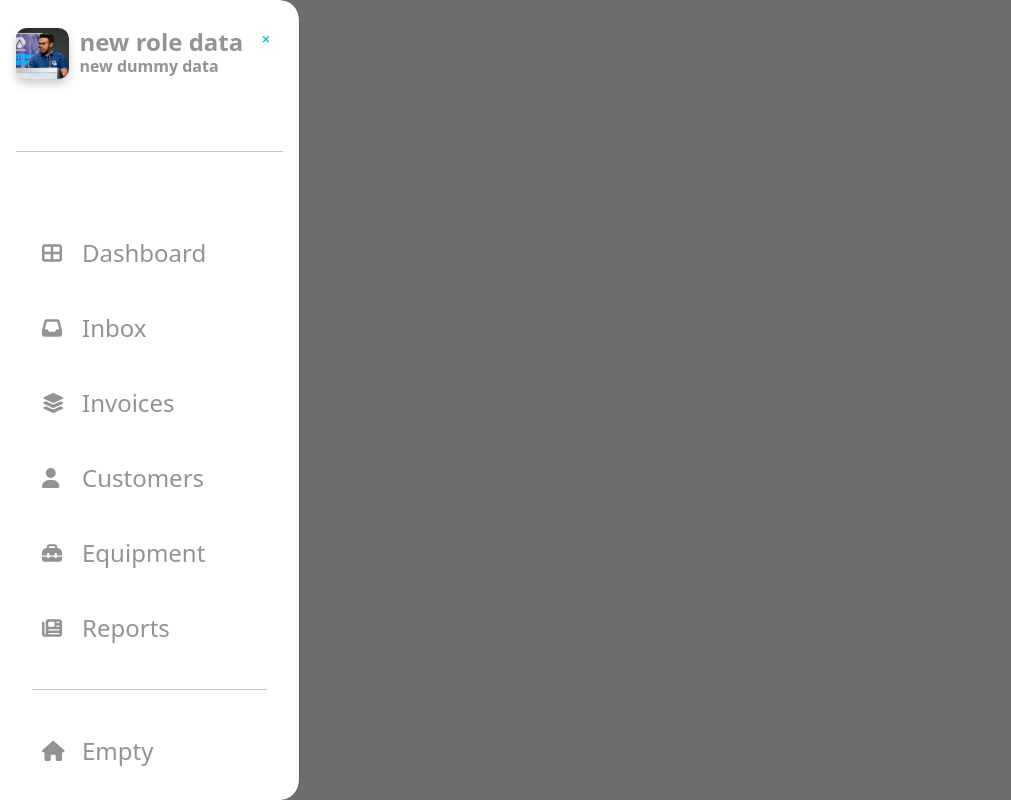
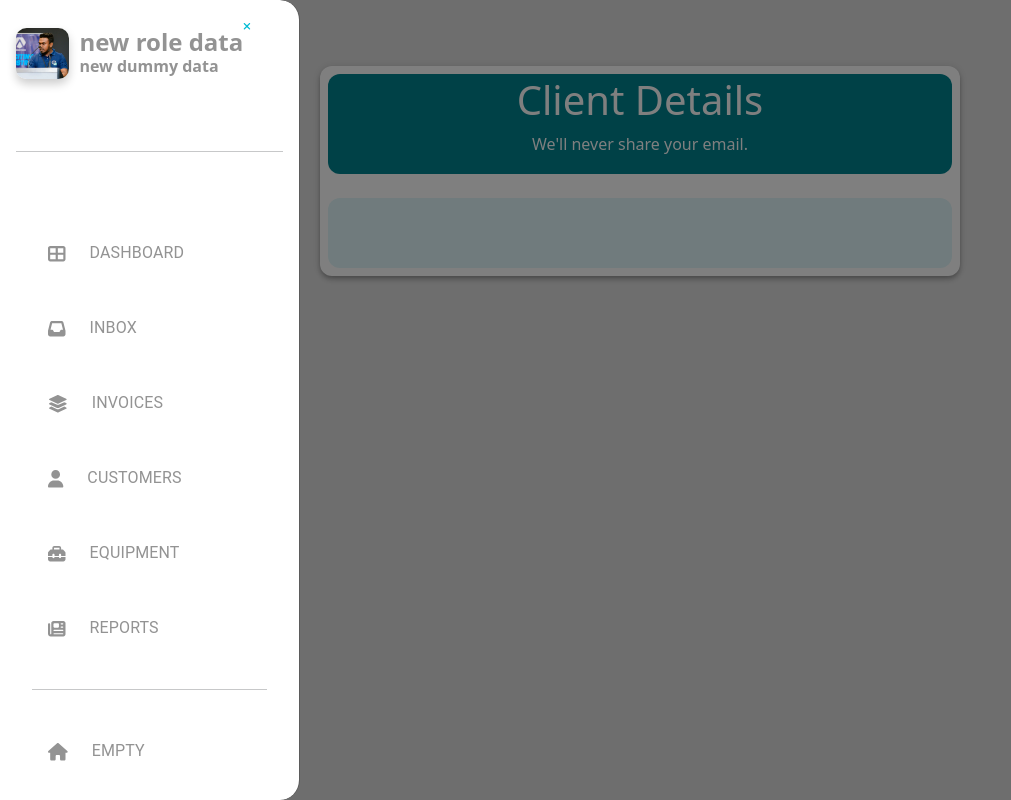
Before and after one commit to lazyScriptor/sysdevproject, a React (Vite) app in the folder Software development project/SDP/frontend/frontend/: page /Inbox in a window 1280 px wide. Both pictures are taken after a click on the button 22 px from the left and 25 px from the top of the page. Shown: the whole page, without its empty margins (0-1011 px from the left). Built offline with nearby package versions, Linux system fonts and the light colour scheme.

Commit message:
no errors state

```diff
--- a/Software development project/SDP/frontend/frontend/src/components/Buttons/DashboardButtons.jsx
+++ b/Software development project/SDP/frontend/frontend/src/components/Buttons/DashboardButtons.jsx
@@ -3,6 +3,7 @@ import "./dashboardButtons.css";
 import { FontAwesomeIcon } from "@fortawesome/react-fontawesome";
 import { useNavigate } from "react-router-dom";
 import { faArrowRight } from "@fortawesome/free-solid-svg-icons";
+import { Button, Typography } from "@mui/material";
 
 function DashboardCategoryBtn({ name, icon, destination }) {
   const navigate = useNavigate();
@@ -15,20 +16,34 @@ function DashboardCategoryBtn({ name, icon, destination }) {
   };
 
   return (
-    <button className="category-button" onClick={handleClick} >
+    <Button
+
+      className="category-button"
+      onClick={handleClick}
+      sx={{
+        pl:2,
+        display: "flex",
+        justifyContent: "start",
+        alignContent: "start",
+        backgroundColor: "white",
+        "&:hover": {
+          backgroundColor: (theme) => theme.palette.primary[500] + "!important",
+          "& .MuiTypography-subtitle1": {
+            color: "white",
+          },
+        },
+      }}
+    >
       <FontAwesomeIcon
         className="fa-icon"
         icon={icon}
         size="lg"
         style={{ color: "#939393" }}
       />
-      <span className="category-text">{name}</span>
-      <FontAwesomeIcon
-        className="attachment"
-        icon={faArrowRight}
-        style={{ color: "#ff6a00" }}
-      />
-    </button>
+      <Typography variant="subtitle1" ml={3}>
+        {name}
+      </Typography>
+    </Button>
   );
 }
 
--- /dev/null
+++ b/Software development project/SDP/frontend/frontend/src/components/Pages/BackgroundStyle.jsx
@@ -0,0 +1,97 @@
+import React from "react";
+import { Box, Paper } from "@mui/material";
+import "../Stylings/rootstyles.css";
+
+
+function NewCustomerForm() {
+  return (
+    <>
+      <Box
+        sx={{
+          display: "flex",
+          width: "100%",
+          height: "auto",
+          justifyContent: "center",
+          alignItems: "start",
+        }}
+      >
+        <Paper
+          elevation={4}
+          sx={{
+            width: "50%",
+            p: 1,
+            mb: 2,
+            mt: 2,
+            borderRadius: 3,
+            gap: "20px",
+            minWidth: "500px",
+            backgroundColor: (theme) => theme.palette.primary,
+          }}
+        >
+          <Box
+            sx={{
+              height: "100px",
+              display: "flex",
+              alignItems: "center",
+              justifyContent: "center",
+              flexDirection: "column",
+              backgroundColor: (theme) => theme.palette.primary[800],
+              color: "white",
+              borderRadius: 3,
+              mb: 3,
+            }}
+          >
+            <h1>Client Details</h1>
+            <p>We'll never share your email.</p>
+          </Box>
+
+          <Box
+            sx={{
+              height: "70px",
+              borderRadius: 3,
+              backgroundColor: (theme) => theme.palette.primary[50],
+              display: "flex",
+              justifyContent: "center",
+              alignItems: "center",
+            }}
+          >
+            <Box
+              sx={{
+                height: "50px",
+                width: "30%",
+                borderRadius: 3,
+                display: "flex",
+                alignItems: "center",
+                justifyContent: "center",
+                pl: 2,
+              }}
+            ></Box>
+            <Box
+              sx={{
+                height: "50px",
+                width: "30%",
+                borderRadius: 3,
+                display: "flex",
+                alignItems: "center",
+                justifyContent: "center",
+                pl: 2,
+              }}
+            ></Box>
+            <Box
+              sx={{
+                height: "50px",
+                width: "40%",
+                borderRadius: 3,
+                display: "flex",
+                alignItems: "center",
+                justifyContent: "center",
+              }}
+            ></Box>
+          </Box>
+        </Paper>
+      </Box>
+    </>
+  );
+}
+
+export default NewCustomerForm;
--- a/Software development project/SDP/frontend/frontend/src/components/Pages/Inbox.jsx
+++ b/Software development project/SDP/frontend/frontend/src/components/Pages/Inbox.jsx
@@ -1,11 +1,11 @@
 import React from 'react'
-import Sidebar from './Sidebar.jsx'
+import BackgroundStyle from './BackgroundStyle.jsx'
 
 function Inbox() {
   return (
     <div>
 
-      <h1>inbox</h1>
+      <BackgroundStyle/>
     </div>
   )
 }
--- a/Software development project/SDP/frontend/frontend/src/components/Pages/NewCustomerForm.jsx
+++ b/Software development project/SDP/frontend/frontend/src/components/Pages/NewCustomerForm.jsx
@@ -33,6 +33,9 @@ function NewCustomerForm() {
   const [lname, setLname] = useState("");
   const [address1, setAddress1] = useState("");
   const [address2, setAddress2] = useState("");
+
+  //variable to toogle inputs
+  const [toogle, setToogle] = useState(true);
 
   //Snackbar content
   const [messageContent, SetMessageContent] = useState();
@@ -81,11 +84,43 @@ function NewCustomerForm() {
   };
   //Searchbar functions over
 
+  const handleToogleStatus = () => {
+    setToogle(!toogle);
+  };
+  const handleSaveDetails = async () => {
+    try {
+      const response = await axios.post(
+        "http://localhost:8085/updateCustomerDetails",
+        {
+          id,
+          nic,
+          phoneNumber,
+          fname,
+          lname,
+          address1,
+          address2,
+        }
+      );
+      console.log("Details saved successfully:", response.data);
+
+      setToogle(true);
+    } catch (error) {
+      console.error("Error saving details:", error);
+    }
+  };
+  const handleDeleteCustomer = async (id) => {
+    try {
+      await axios.delete(`http://localhost:8085/deleteCustomers/${id}`);
+      console.log(id)
+      console.log("Details deleted successfully:");
+    } catch (error) {
+      console.error("Error deleting details:", error);
+    }
+  };
   const handleSearchnic = () => {
     try {
       const selectedUserData = data.find((user) => user.nic == newNic);
       if (selectedUserData) {
-
         setId(selectedUserData.cus_id);
         setNic(selectedUserData.nic);
         setPhoneNumber(selectedUserData.cus_phone_number);
@@ -114,7 +149,6 @@ function NewCustomerForm() {
     try {
       const selectedUserData = data.find((user) => user.cus_id == newId);
       if (selectedUserData) {
-
         setId(selectedUserData.cus_id);
         setNic(selectedUserData.nic);
         setPhoneNumber(selectedUserData.cus_phone_number);
@@ -145,7 +179,6 @@ function NewCustomerForm() {
         (user) => user.cus_phone_number == newPno
       );
       if (selectedUserData) {
-
         setId(selectedUserData.cus_id);
         setNic(selectedUserData.nic);
         setPhoneNumber(selectedUserData.cus_phone_number);
@@ -201,10 +234,10 @@ function NewCustomerForm() {
               alignItems: "center",
               justifyContent: "center",
               flexDirection: "column",
-              backgroundColor: (theme) => theme.palette.primary[50],
+              backgroundColor: (theme) => theme.palette.primary[800],
               color: "white",
               borderRadius: 3,
-              mb:3,
+              mb: 3,
             }}
           >
             <h1>Client Details</h1>
@@ -418,66 +451,80 @@ function NewCustomerForm() {
             >
               <Box className="dey">
                 <TextField
+                  disabled={toogle}
                   id="standard-basic"
                   variant="standard"
                   size="small"
                   sx={{ width: "80px" }}
                   value={id}
+                  onChange={(e) => setId(e.target.value)}
                 />
               </Box>
 
               <Box className="dey">
                 <TextField
+                  disabled={toogle}
                   id="standard-basic"
                   variant="standard"
                   size="small"
                   sx={{ color: "red" }}
                   value={fname}
+                  onChange={(e) => setFname(e.target.value)}
                 />
               </Box>
               <Box className="dey">
                 <TextField
+                  disabled={toogle}
                   id="standard-basic"
                   variant="standard"
                   size="small"
                   sx={{ color: "red" }}
                   value={lname}
+                  onChange={(e) => setLname(e.target.value)}
                 />
               </Box>
               <Box className="dey">
                 <TextField
+                  disabled={toogle}
                   id="standard-basic"
                   variant="standard"
                   size="small"
                   sx={{ color: "red" }}
                   value={nic}
+                  onChange={(e) => setNic(e.target.value)}
                 />
               </Box>
               <Box className="dey">
                 <TextField
+                  disabled={toogle}
                   id="standard-basic"
                   variant="standard"
                   size="small"
                   sx={{ color: "red" }}
                   value={phoneNumber}
+                  onChange={(e) => setPhoneNumber(e.target.value)}
                 />
               </Box>
               <Box className="dey">
                 <TextField
+                  disabled={toogle}
                   id="standard-basic"
                   variant="standard"
                   size="small"
                   sx={{ color: "red" }}
                   value={address1}
+                  onChange={(e) => setAddress1(e.target.value)}
                 />
               </Box>
               <Box className="dey">
                 <TextField
+                  disabled={toogle}
                   id="standard-basic"
                   variant="standard"
                   size="small"
                   sx={{ color: "red" }}
                   value={address2}
+                  onChange={(e) => setAddress2(e.target.value)}
                 />
               </Box>
 
@@ -526,6 +573,21 @@ function NewCustomerForm() {
               */}
             </FormControl>
           </Box>
+          <Button sx={{ mt: 2 }} onClick={handleToogleStatus}>
+            Edit
+          </Button>
+          <Button sx={{ mt: 2, ml: 1 }} onClick={handleSaveDetails}>
+            Save
+          </Button>
+          <Button
+            color="error"
+            sx={{ mt: 2, ml: 2 }}
+            //methana id nathuwa newID use kranne id kiyanne pahala input area eke value eka
+            //NewId kiyanne uda onchange variable ekak
+            onClick={()=>handleDeleteCustomer(newId)}
+          >
+            Delete
+          </Button>
         </Paper>
         <Snack
           type={message}
--- a/Software development project/SDP/frontend/frontend/src/components/Pages/Sidebar.jsx
+++ b/Software development project/SDP/frontend/frontend/src/components/Pages/Sidebar.jsx
@@ -82,9 +82,11 @@ function Sidebar() {
                 borderRadius: 3,
 
                 position: "absolute",
-                right: 1,
+                right: "20px",
+                top:"15px",
                 maxWidthwidth: "50px",
-                maxHeight: "400px",
+                maxHeight: "50px",
+
 
                 "&:hover": {
                   backgroundColor: (theme) => theme.palette.primary[800], // Change to the desired hover color
```
Also changed, not shown: 1 other file (tests, documents, lock files or other folders).
